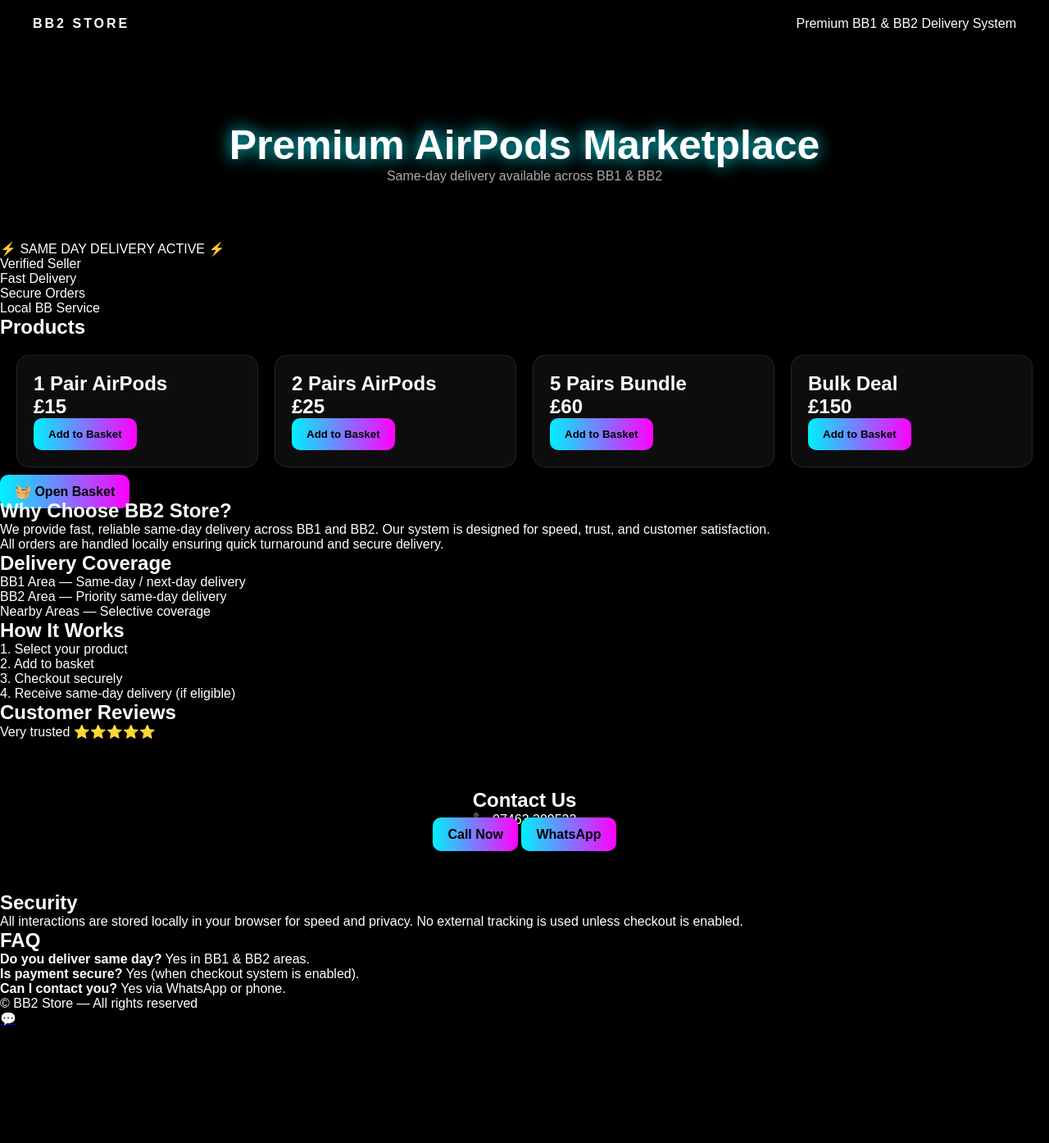
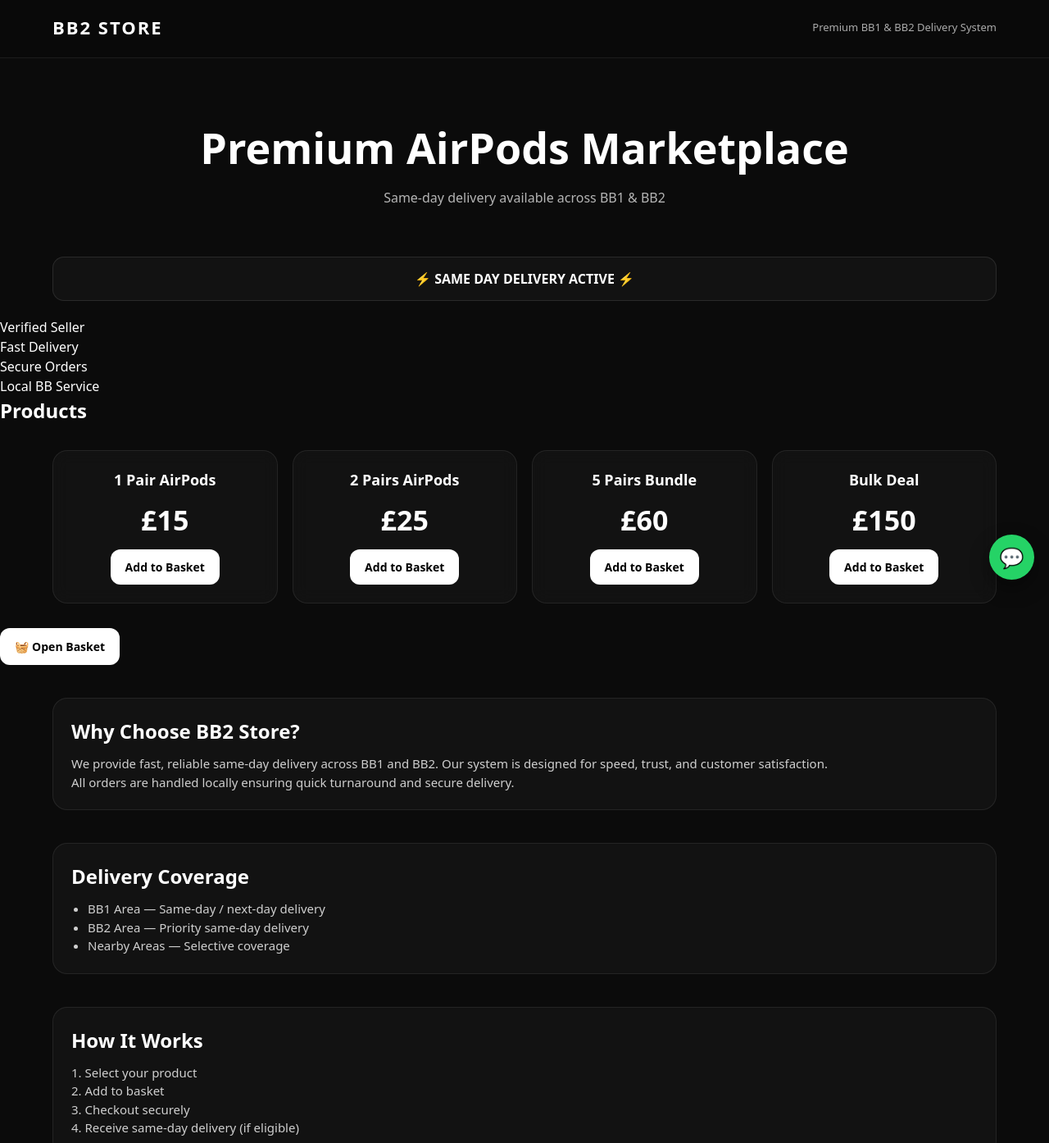
Before and after one commit to xanzfn1-sketch/airpods-site, a plain HTML site: page index.html in a window 1280 px wide. Shown: the part 75-1469 px from the top of the page at 82% size. Before the commit the page ends 1327 px from the top, so only its background shows below. Drawn offline with Linux system fonts and the light colour scheme.

Commit message:
Update style.css

```diff
--- a/style.css
+++ b/style.css
@@ -1,129 +1,303 @@
+
+/* =========================
+   RESET + BASE SYSTEM
+========================= */
+
 *{
 margin:0;
 padding:0;
 box-sizing:border-box;
-font-family:Arial;
+font-family:system-ui, -apple-system, Segoe UI, Roboto, Arial;
 }
 
 body{
-background:black;
-color:white;
+background:#0b0b0b;
+color:#ffffff;
 overflow-x:hidden;
+line-height:1.5;
 }
 
-/* ANIMATED BACKGROUND */
-.bg{
-position:fixed;
-inset:0;
-background:
-radial-gradient(circle at 20% 20%, #00f0ff33, transparent 40%),
-radial-gradient(circle at 80% 30%, #ff00ff22, transparent 40%),
-radial-gradient(circle at 50% 80%, #00ff8833, transparent 40%);
-animation:move 8s infinite alternate;
-z-index:-1;
-}
+/* =========================
+   HEADER
+========================= */
 
-@keyframes move{
-0%{filter:hue-rotate(0deg);}
-100%{filter:hue-rotate(90deg);}
-}
-
-/* GLASS EFFECT */
-.glass{
-background:rgba(255,255,255,0.05);
-backdrop-filter:blur(15px);
-border:1px solid rgba(255,255,255,0.1);
-border-radius:15px;
-}
-
-/* HEADER */
 .header{
 display:flex;
 justify-content:space-between;
-padding:20px;
-margin:20px;
+align-items:center;
+padding:20px 5%;
+border-bottom:1px solid rgba(255,255,255,0.08);
+backdrop-filter:blur(10px);
+position:sticky;
+top:0;
+background:rgba(10,10,10,0.85);
+z-index:10;
 }
 
 .logo{
-font-weight:bold;
-letter-spacing:3px;
+font-size:22px;
+font-weight:700;
+letter-spacing:2px;
 }
 
-.tag{
+.tagline{
+font-size:13px;
 color:#aaa;
 }
 
-/* HERO */
+/* =========================
+   HERO
+========================= */
+
 .hero{
+padding:70px 20px 40px;
 text-align:center;
-padding:70px 20px;
 }
 
 .hero h1{
-font-size:50px;
-text-shadow:0 0 20px #00f0ff;
+font-size:52px;
+font-weight:800;
+margin-bottom:10px;
 }
 
 .hero p{
-color:#aaa;
+color:#b5b5b5;
+font-size:16px;
 }
 
-/* GRID */
+/* =========================
+   BANNER
+========================= */
+
+.banner{
+margin:20px auto;
+width:90%;
+padding:14px;
+text-align:center;
+border:1px solid rgba(255,255,255,0.1);
+background:rgba(255,255,255,0.03);
+border-radius:14px;
+font-weight:600;
+}
+
+/* =========================
+   GRID SYSTEM
+========================= */
+
 .grid{
 display:grid;
-grid-template-columns:repeat(auto-fit,minmax(220px,1fr));
-gap:20px;
-padding:20px;
+grid-template-columns:repeat(auto-fit, minmax(240px, 1fr));
+gap:18px;
+padding:30px 5%;
 }
 
-/* CARD */
+/* =========================
+   PRODUCT CARD
+========================= */
+
 .card{
-background:rgba(255,255,255,0.05);
-border:1px solid rgba(255,255,255,0.1);
+background:rgba(255,255,255,0.03);
+border:1px solid rgba(255,255,255,0.08);
+border-radius:18px;
+padding:22px;
+text-align:center;
+transition:all 0.25s ease;
 backdrop-filter:blur(10px);
-padding:20px;
-border-radius:15px;
-transition:0.3s;
 }
 
 .card:hover{
-transform:scale(1.05);
-box-shadow:0 0 25px #00f0ff55;
+transform:translateY(-6px);
+border-color:rgba(255,255,255,0.25);
+box-shadow:0 10px 30px rgba(0,0,0,0.4);
 }
 
-/* BUTTON */
+.card h2{
+font-size:18px;
+margin-bottom:10px;
+}
+
+.card h1{
+font-size:34px;
+margin-bottom:10px;
+}
+
+/* =========================
+   BUTTON SYSTEM
+========================= */
+
 .btn{
+display:inline-block;
 padding:12px 18px;
-border-radius:10px;
+border-radius:12px;
 border:none;
 cursor:pointer;
-background:linear-gradient(90deg,#00f0ff,#ff00ff);
-color:black;
-font-weight:bold;
+font-weight:600;
+font-size:14px;
+transition:0.2s ease;
+background:#ffffff;
+color:#000;
 text-decoration:none;
 }
 
-/* GLOW BUTTON */
-.glow{
-box-shadow:0 0 20px #00f0ff;
+.btn:hover{
+transform:scale(1.05);
+opacity:0.9;
 }
 
-/* CENTER */
-.center{
-text-align:center;
-margin:20px;
+.checkout{
+background:#00ffae;
+color:#000;
+font-weight:700;
 }
 
-/* CONTACT */
+/* =========================
+   NAV AREA
+========================= */
+
+.nav{
+display:flex;
+justify-content:center;
+margin:25px 0;
+}
+
+/* =========================
+   INFO BLOCKS
+========================= */
+
+.infoBlock{
+width:90%;
+margin:40px auto;
+padding:22px;
+background:rgba(255,255,255,0.03);
+border:1px solid rgba(255,255,255,0.08);
+border-radius:18px;
+}
+
+.infoBlock h2{
+margin-bottom:10px;
+}
+
+.infoBlock p,
+.infoBlock li{
+color:#cfcfcf;
+font-size:15px;
+}
+
+.infoBlock ul{
+padding-left:20px;
+}
+
+/* =========================
+   CONTACT SECTION
+========================= */
+
 .contact{
-margin:40px;
-padding:20px;
+text-align:center;
+margin:60px 0;
+}
+
+.number{
+color:#ddd;
+margin:10px 0 18px;
+font-size:16px;
+}
+
+.contactButtons{
+display:flex;
+justify-content:center;
+gap:14px;
+flex-wrap:wrap;
+}
+
+/* =========================
+   REVIEW BOX
+========================= */
+
+.reviews{
+margin:50px auto;
+width:90%;
 text-align:center;
 }
 
-.row{
+.reviewBox{
+margin-top:15px;
+padding:18px;
+background:rgba(255,255,255,0.03);
+border:1px solid rgba(255,255,255,0.08);
+border-radius:14px;
+min-height:60px;
+color:#ddd;
+}
+
+/* =========================
+   FOOTER
+========================= */
+
+.footer{
+margin-top:60px;
+padding:20px;
+text-align:center;
+color:#777;
+border-top:1px solid rgba(255,255,255,0.08);
+}
+
+/* =========================
+   FLOAT WHATSAPP BUTTON
+========================= */
+
+.floatWhatsApp{
+position:fixed;
+bottom:18px;
+right:18px;
+width:55px;
+height:55px;
+border-radius:50%;
+background:#25D366;
 display:flex;
+align-items:center;
 justify-content:center;
-gap:15px;
-margin-top:10px;
+font-size:24px;
+color:white;
+text-decoration:none;
+box-shadow:0 10px 25px rgba(0,0,0,0.4);
 }
+
+/* =========================
+   TOAST NOTIFICATION
+========================= */
+
+#toast{
+position:fixed;
+bottom:90px;
+right:18px;
+background:white;
+color:black;
+padding:10px 14px;
+border-radius:10px;
+opacity:0;
+transition:0.25s;
+font-size:14px;
+}
+
+/* =========================
+   RESPONSIVE DESIGN
+========================= */
+
+@media(max-width:768px){
+
+.hero h1{
+font-size:36px;
+}
+
+.header{
+flex-direction:column;
+gap:10px;
+text-align:center;
+}
+
+.contactButtons{
+flex-direction:column;
+align-items:center;
+}
+
+}
```
